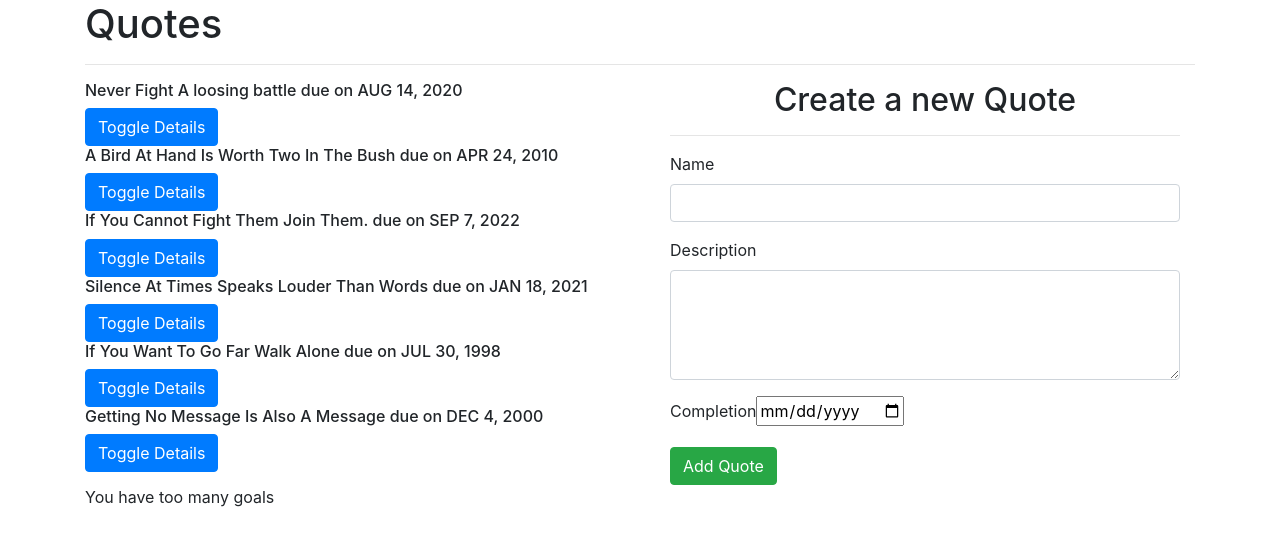
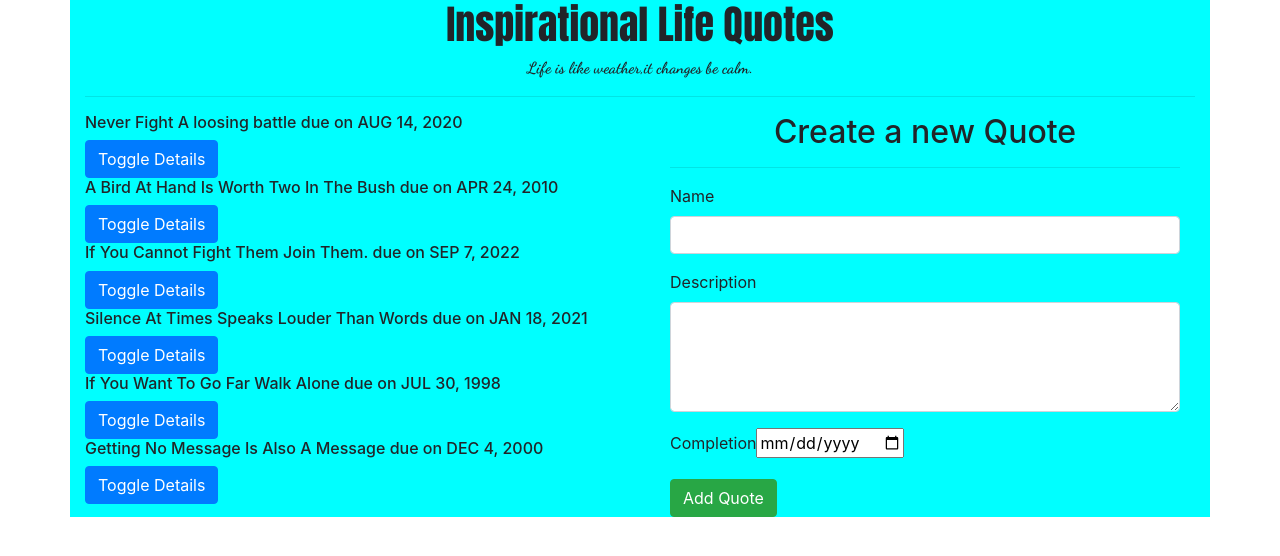
Before and after one commit to Martha-Valary/Quote, an Angular app: page / in a window 1280 px wide. Shown: the top 556 px of the page. Built offline with nearby package versions, Linux system fonts and the light colour scheme.

Commit message:
Add file modifications

```diff
--- a/package.json
+++ b/package.json
@@ -29,9 +29,10 @@
     "@angular-devkit/build-angular": "~0.1000.6",
     "@angular/cli": "~10.0.6",
     "@angular/compiler-cli": "~10.0.9",
-    "@types/node": "^12.11.1",
     "@types/jasmine": "~3.5.0",
     "@types/jasminewd2": "~2.0.3",
+    "@types/node": "^12.11.1",
+    "angular-cli-ghpages": "^0.6.2",
     "codelyzer": "^6.0.0",
     "jasmine-core": "~3.5.0",
     "jasmine-spec-reporter": "~5.0.0",
--- a/src/app/quote/quote.component.css
+++ b/src/app/quote/quote.component.css
@@ -0,0 +1,11 @@
+h1{
+    font-family: 'Anton', sans-serif;
+}
+
+p{
+    font-family: 'Dancing Script', cursive;
+}
+
+.container{
+    background-color: aqua;
+}
--- a/src/app/quote/quote.component.html
+++ b/src/app/quote/quote.component.html
@@ -1,5 +1,6 @@
 <div class="container">
-  <h1>Quotes</h1>
+  <h1 class="text-center">Inspirational Life Quotes</h1>
+  <p class="text-center">Life is like weather,it changes be calm.</p>
   <hr>
   <div class="row">
     <div class="col-md-6">
@@ -17,5 +18,4 @@
       <app-quote-form (addQuote)="addNewQuote($event)"></app-quote-form>
     </div>
   </div>
-  <p *ngIf='quotes.length > 5'>You have too many goals</p>
 </div>
--- a/src/index.html
+++ b/src/index.html
@@ -3,6 +3,8 @@
 <head>
   <meta charset="utf-8">
   <title>Quotes</title>
+  <link href="https://fonts.googleapis.com/css2?family=Anton&display=swap" rel="stylesheet">
+  <link href="https://fonts.googleapis.com/css2?family=Anton&family=Dancing+Script:wght@700&display=swap" rel="stylesheet">
   <base href="/">
   <meta name="viewport" content="width=device-width, initial-scale=1">
   <link rel="icon" type="image/x-icon" href="favicon.ico">
```
Also changed, not shown: 1 other file (tests, documents, lock files or other folders).
